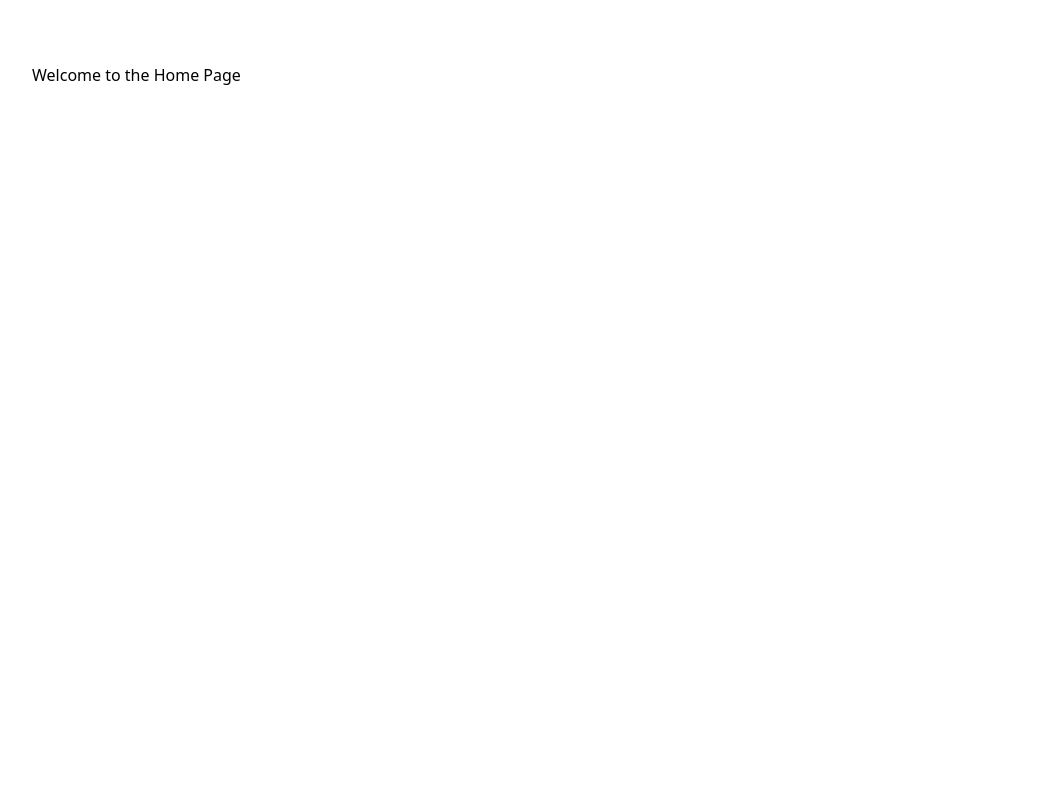
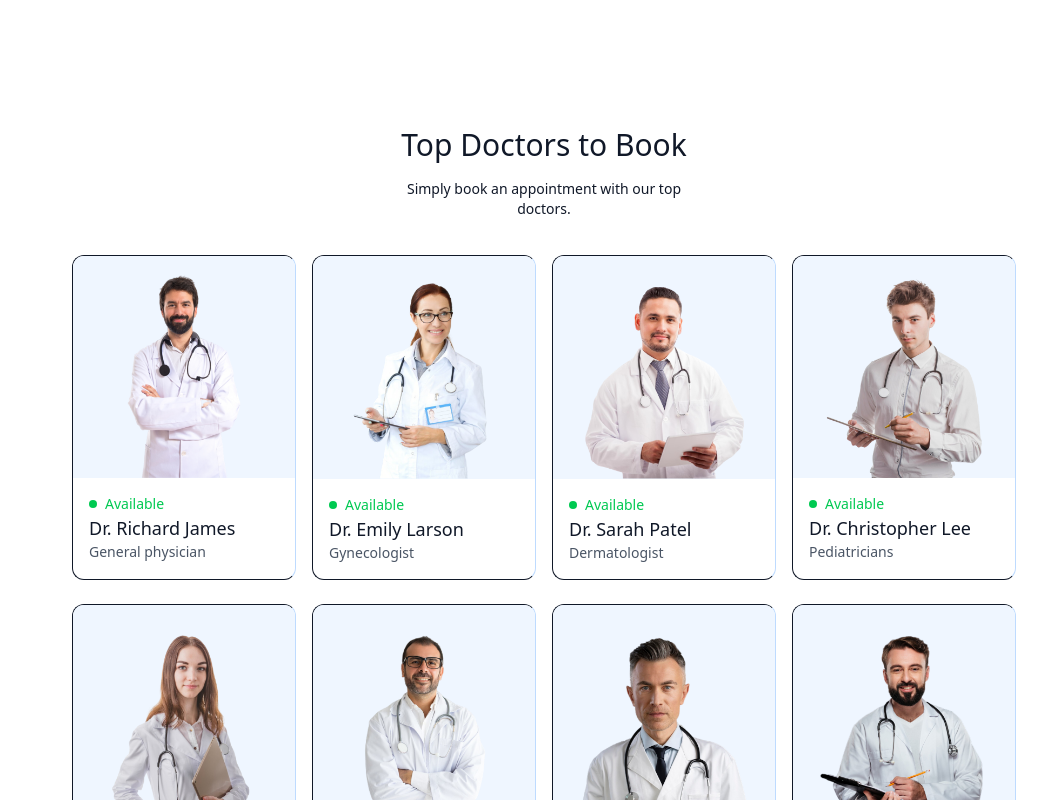
Before and after one commit to kuntalojha/Doctor, a React (Vite) app in the folder frontend/: page / in a window 1280 px wide. Shown: the part 960-1760 px from the top of the page, without its empty margins (96-1143 px from the left). Before the commit the page ends 1047 px from the top, so only its background shows below. Built offline with nearby package versions, Linux system fonts and the light colour scheme.

Commit message:
Add TopDoctors component and integrate it into Home page

```diff
--- /dev/null
+++ b/frontend/src/components/TopDoctors.jsx
@@ -0,0 +1,42 @@
+import React from 'react';
+import { useNavigate } from 'react-router-dom';
+
+import { doctors } from '../assets/assets'; // Assuming you have a data file with doctors' information
+
+const TopDoctors = () => {
+  const navigate = useNavigate();
+
+  return (
+    <div className="flex flex-col items-center gap-4 my-16 text-gray-900 md:mx-10">
+      <h1 className="text-3xl font-medium">Top Doctors to Book</h1>
+      <p className="sm:w-1/3 text-center text-sm">
+        Simply book an appointment with our top doctors.
+      </p>
+
+      <div className="w-full grid grid-cols-auto gap-4 pt-5 gap-y-6 px-3 sm:px-0">
+        {doctors.slice(0, 8).map((item, index) => (
+          <div
+            onClick={() => navigate(`/appointment/${item._id}`)}
+            key={index}
+            className=" border border-e-blue-200 rounded-xl overflow-hidden curser-pointer hover:translate-y-[-10px] transition-all duration-500"
+          >
+            <img className="bg-blue-50" src={item.image} alt="" />
+            <div className="p-4">
+              <div className="flex items-center gap-2 text-sm text-center text-green-500">
+                <p className="w-2 h-2 bg-green-500 rounded-full "></p>
+                <p>Available</p>
+              </div>
+              <p className="text-gray-900 text-lg font-medium">{item.name}</p>
+              <p className="text-gray-600 text-sm">{item.speciality}</p>
+            </div>
+          </div>
+        ))}
+      </div>
+      <button className="bg-blue-50 text-gray-600 px-12 py-3 rounded-full mt-10 cursor-pointer">
+        more
+      </button>
+    </div>
+  );
+};
+
+export default TopDoctors;
--- a/frontend/src/index.css
+++ b/frontend/src/index.css
@@ -6,6 +6,7 @@
 /* Custom primary color in Tailwind CSS */
 @theme {
   --color-primary: #5f6fff;
+  --grid-template-columns-auto: repeat(auto-fill, minmax(200px, 1fr));
 }
 
 /* Custom styles for the active class */
--- a/frontend/src/pages/Home.jsx
+++ b/frontend/src/pages/Home.jsx
@@ -6,12 +6,14 @@
 // Importing components
 import Header from '../components/Header';
 import SpecialityMenu from '../components/SpecialityMenu';
+import TopDoctors from '../components/TopDoctors';
 
 const Home = () => {
   return (
     <div>
       <Header />
       <SpecialityMenu />
+      <TopDoctors />
       <h1>Welcome to the Home Page</h1>
     </div>
   );
```
